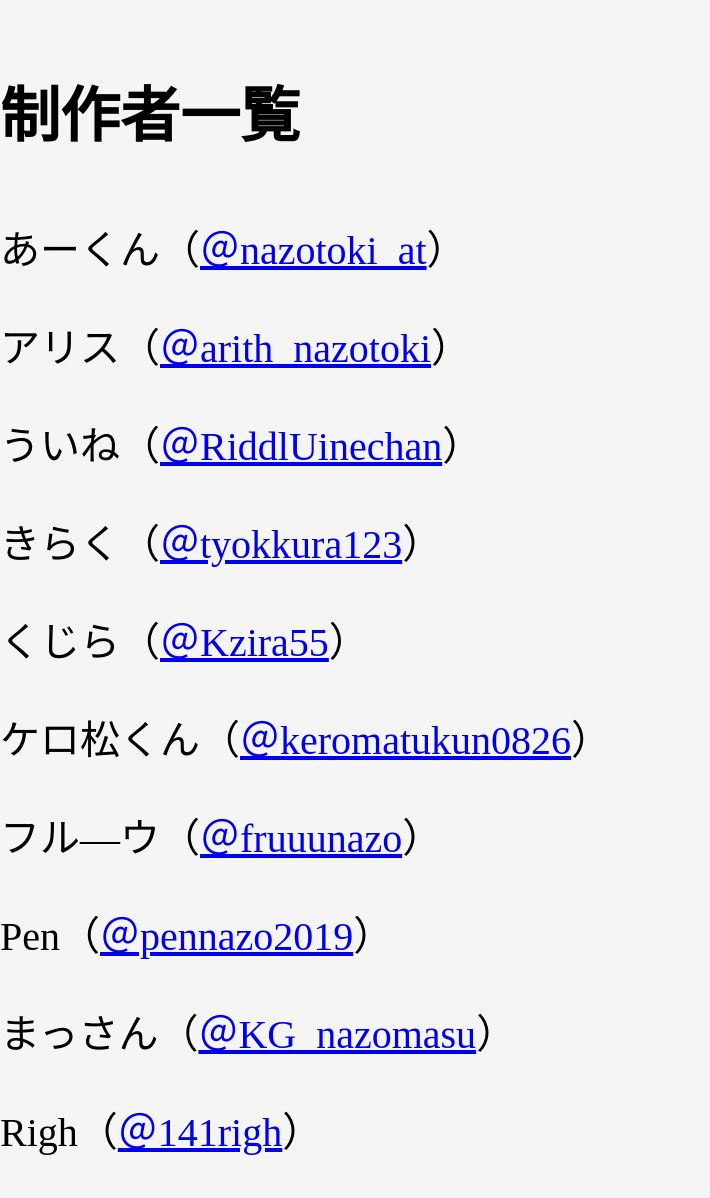
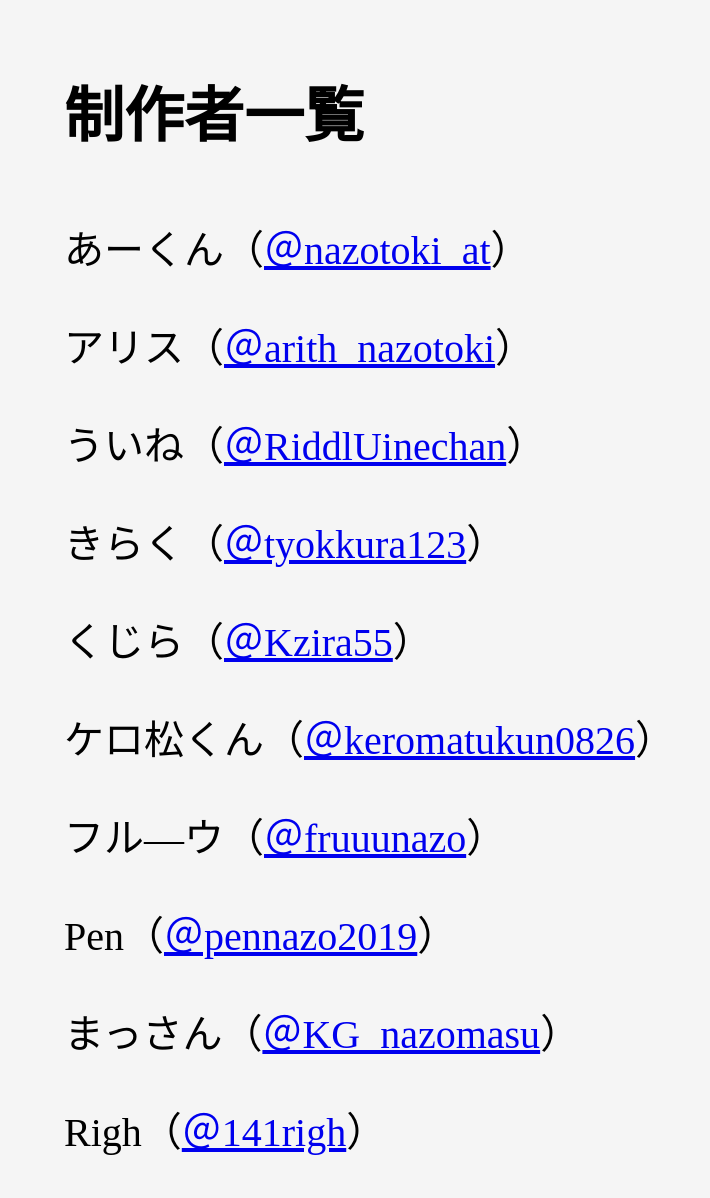
Before and after one commit to 100nazoNEXT/100nazoNEXT, a PHP site: page /creator.html in a window 1280 px wide; the page is wider, and only the part inside the window is pictured. Shown: the part 136-1334 px from the top of that part, without its empty margins (0-710 px from the left). Run offline with PHP 8.4, Linux system fonts and the light colour scheme; some web fonts are replaced.

Commit message:
Add files via upload

```diff
--- a/creator.css
+++ b/creator.css
@@ -37,6 +37,7 @@ body {
 .k {
     width: 100vw;
     padding-top: 12vw;
+    margin-left: 5vw;
 }
 
 h1 {
```
